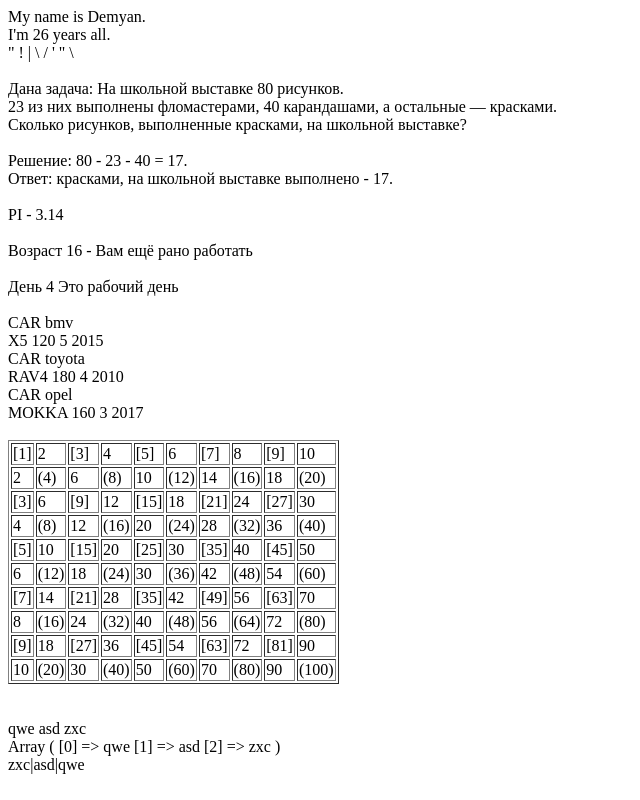
After one commit to demyan1411/loft-php, a PHP site: page /homework1.php in a window 1280 px wide. The commit adds this page. Shown: the whole page, without its empty margins (0-640 px from the left). Run offline with PHP 8.4, Linux system fonts and the light colour scheme.

Commit message:
Fix first homework

```diff
--- /dev/null
+++ b/homework1.php
@@ -0,0 +1,168 @@
+<?php
+
+// Задание #1
+$name = 'Demyan';
+$age = 26;
+echo "My name is $name. <br>";
+echo "I'm $age years all. <br>";
+echo '" ! | \\ / \' " \\ <br><br>';
+
+
+// Задание #2
+echo 'Дана задача: На школьной выставке 80 рисунков. <br>
+      23 из них выполнены фломастерами, 40 карандашами, а остальные — красками. <br>
+      Сколько рисунков, выполненные красками, на школьной выставке? <br><br>';
+$all_pictures = 80;
+$felt_pen_pictures = 23;
+$pencil_pictures = 40;
+$paints_pictures = $all_pictures - $felt_pen_pictures - $pencil_pictures;
+echo "Решение: $all_pictures - $felt_pen_pictures - $pencil_pictures = $paints_pictures. <br>";
+echo "Ответ: красками, на школьной выставке выполнено - $paints_pictures. <br><br>";
+
+
+// Задание #3
+define('PI', 3.14, true);
+if (defined('PI') === true) {
+    echo 'PI - ' . PI . '<br><br>';
+}
+//PI = 'qwwe';
+
+
+// Задание #4
+function is_work($age = NULL) {
+    if (!is_int($age) || $age > 100 || $age < 0) {
+        $answer = 'Неизвестный возраст';
+    } elseif ($age > 65) {
+        $answer = 'Вам пора на пенсию';
+    } elseif ($age >= 18) {
+        $answer = 'Вам еще работать и работать';
+    } else {
+        $answer = 'Вам ещё рано работать';
+    }
+
+    return 'Возраст ' . $age . ' - ' . $answer . '<br><br>';
+}
+
+$age = rand(1, 100);
+echo is_work($age);
+
+
+// Задание #5
+function what_day($day) {
+    switch ($day) {
+        case 1:
+        case 2:
+        case 3:
+        case 4:
+        case 5:
+            $result = $day . ' Это рабочий день';
+            break;
+        case 6:
+        case 7:
+            $result = $day . ' Это выходной день';
+            break;
+        default:
+            $result = $day . ' Неизвестный день';
+    }
+
+    return 'День ' . $result . '<br><br>';
+}
+
+$day = rand(0, 8);
+echo what_day($day);
+
+
+// Задание #6
+$bmw = array(
+    'model' => 'X5',
+    'speed' => 120,
+    'doors' => 5,
+    'year'  => '2015'
+);
+
+$toyota = array(
+    'model' => 'RAV4',
+    'speed' => 180,
+    'doors' => 4,
+    'year'  => '2010'
+);
+
+$opel = array(
+    'model' => 'MOKKA',
+    'speed' => 160,
+    'doors' => 3,
+    'year'  => '2017'
+);
+
+$cars = array('bmv' => $bmw, 'toyota' => $toyota, 'opel' => $opel);
+foreach ($cars as $car => $features) {
+    echo "CAR $car <br>";
+    foreach ($features as $feature => $value) {
+        echo $value . ' ';
+    }
+    echo '<br>';
+}
+echo '<br>';
+
+
+// Задание #7
+$table = '<table border="1">';
+
+for ($tr = 1; $tr <= 10; $tr++) {
+    $table .= '<tr>';
+
+    for ($td = 1; $td <= 10; $td++) {
+        $table .= '<td>';
+        if (($tr % 2) === 0 && ($td % 2) === 0) {
+            $table .= '(' . $tr * $td . ')';
+        } elseif (($tr % 2) !== 0 && ($td % 2) !== 0) {
+            $table .= '[' . $tr * $td . ']';
+        } else {
+            $table .= $tr * $td;
+        }
+        $table .= '</td>';
+    }
+
+    $table .= '</tr>';
+}
+
+$table .= '</table>';
+echo $table . '<br><br>';
+
+
+// Задание #8
+$str = 'qwe asd zxc';
+echo "$str <br>";
+$arr = explode(" ", $str);
+print_r($arr);
+echo '<br>';
+
+$count = count($arr) - 1;
+$i = 0;
+while ($i <= $count / 2) {
+
+    //  Это видимо правильный вариант
+    //    $el = $arr[$i];
+    //    $arr[$i] = $arr[$count - $i];
+    //    $arr[$count - $i] = $el;
+
+    // Но мне больше, тогда уж, понравился такой =)
+    list($arr[$i], $arr[$count - $i]) = array($arr[$count - $i], $arr[$i]);
+
+    $i++;
+}
+echo implode('|', $arr);
+
+//$reversed = array_reverse($arr); // так было бы проще =)
+
+//$new_arr = array();
+//$i = count($arr) - 1;
+//while ($i >= 0) {
+////    array_push($new_arr, $arr[$i]);
+////    echo $arr[$i];
+////    if ($i !== 0) echo '|';
+//
+//    $i--;
+//}
+//echo '<br>';
+//echo implode('|', $new_arr);
```
Also changed, not shown: functions.php (added, +31 -0 lines), index.php (+2 -141 lines).
